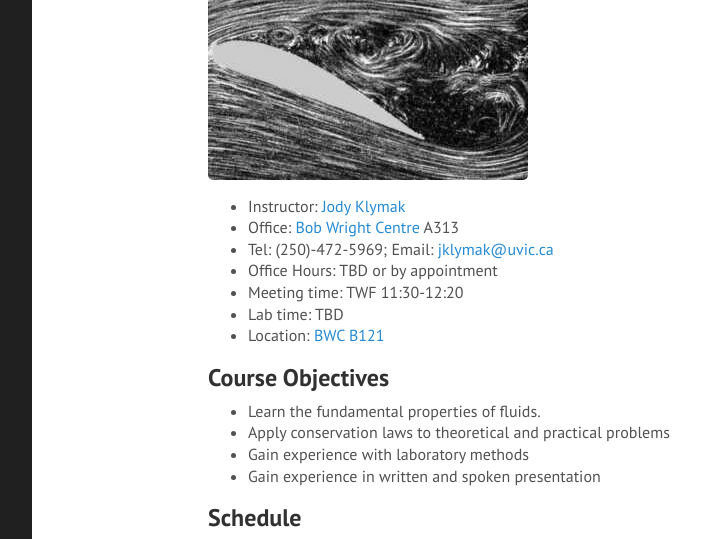
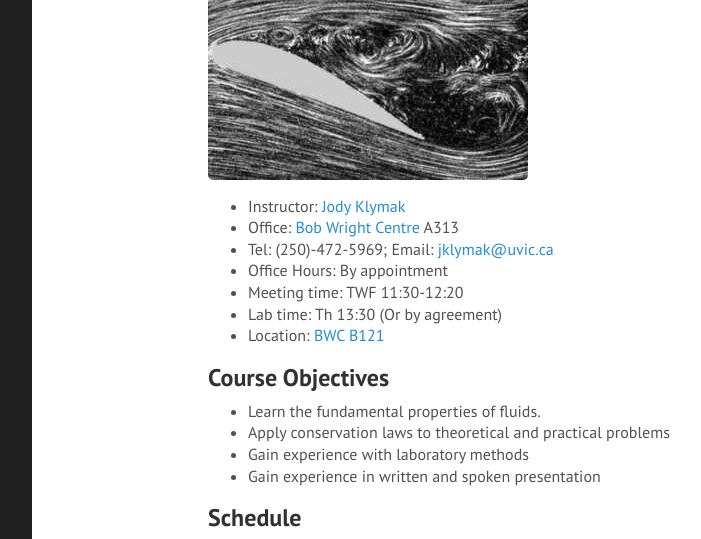
Before and after one commit to jklymak/Phy426, a Jekyll site: the page built from docs/index.md, in a window 1280 px wide and 1400 px high, scrolled down 205 px, cut to the strip 0-539 px from the top of the window. Shown: the whole strip, without its empty margins (160-861 px from the left). Built offline with Jekyll 4.4.1, drawn with Linux system fonts in a browser that asks for light colours; some of the changed text lies outside the part shown.

Commit message:
Small changes

```diff
--- a/docs/index.md
+++ b/docs/index.md
@@ -7,16 +7,14 @@ title: Physics 426 Fluid Mechanics
 
 Spring 2020
 
-
 ![Flow separation behind an airfoil](./figs/Flow_separation.jpg)
-
 
   - Instructor: [Jody Klymak](http://web.uvic.ca/~jklymak)
   - Office: [Bob Wright Centre](http://www.uvic.ca/buildings/sci.html) A313
   - Tel: (250)-472-5969; Email: [jklymak@uvic.ca](mailto:jklymak@uvic.ca)
-  - Office Hours: TBD or by appointment
+  - Office Hours: By appointment
   - Meeting time:  TWF 11:30-12:20
-  - Lab time:  TBD
+  - Lab time:  Th 13:30 (Or by agreement)
   - Location:  [BWC B121](http://www.uvic.ca/home/about/campus-info/maps/maps/sci.php)
 
 ## Course Objectives ##
```
Also changed, not shown: other parts of docs/index.md (+2 -2 lines), docs/Assignments/Assignment05.md (+1 -1 lines), docs/Assignments/index.md (+3 -0 lines).
